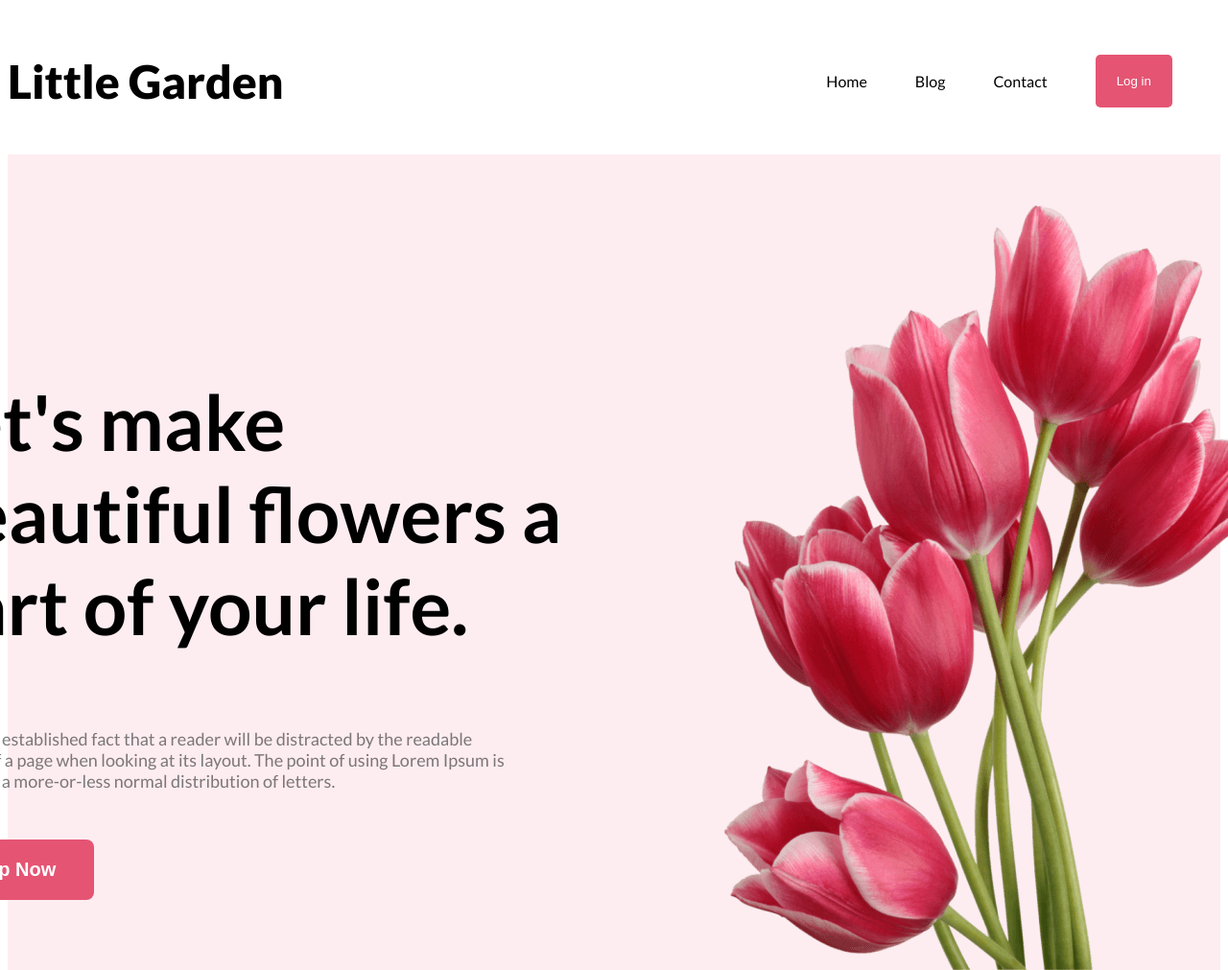
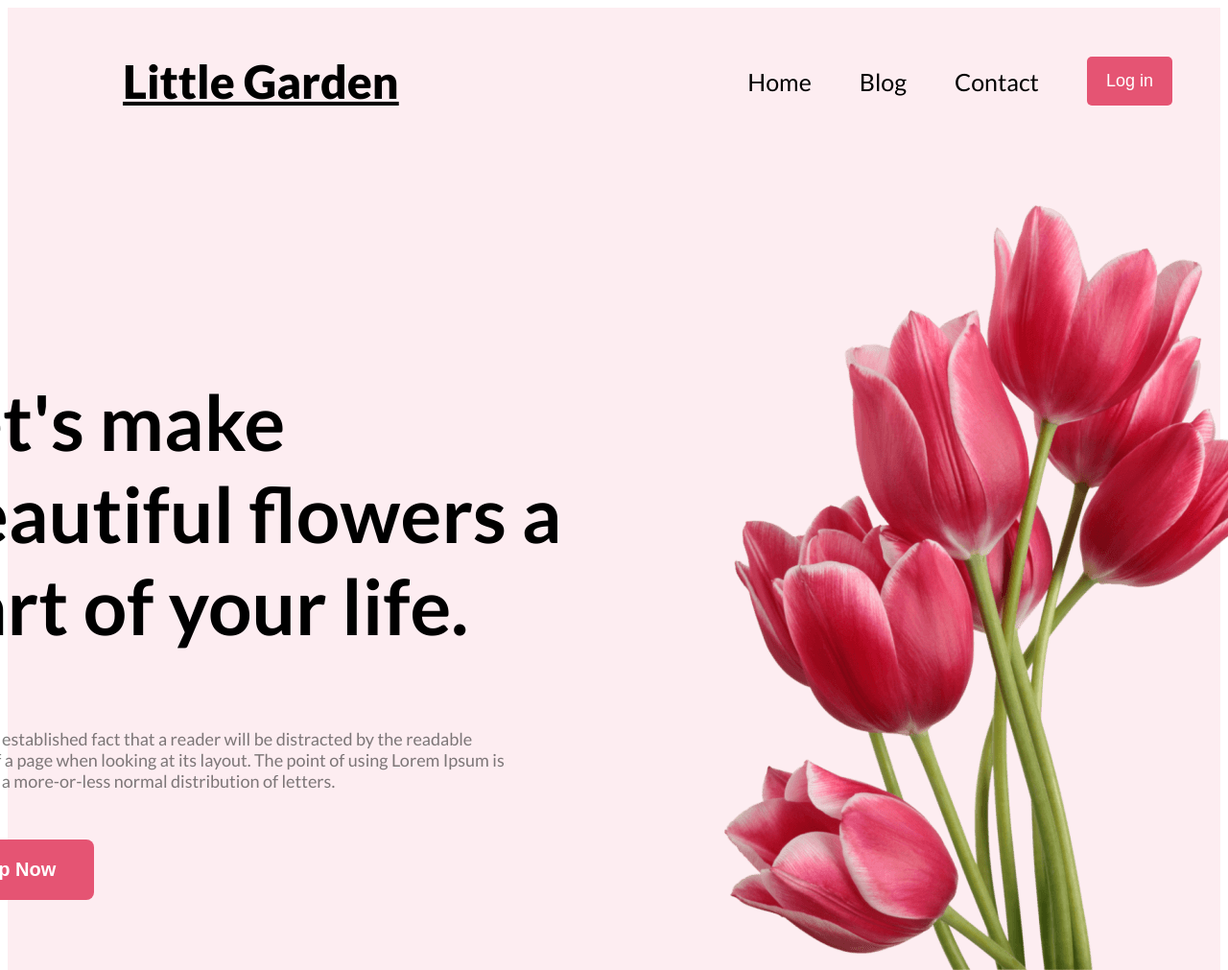
Before and after one commit to asif-hosain/FLOWER-SHOP, a plain HTML site: page index.html in a window 1280 px wide. Shown: the top 1011 px of the page at 96% size. Drawn offline with Linux system fonts and the light colour scheme.

Commit message:
nav alligned

```diff
--- a/styles.css
+++ b/styles.css
@@ -20,10 +20,14 @@ nav{
   display: flex;
   justify-content: space-between;
   align-items: center;
+  background: rgba(229, 84, 115, 0.10);
 }
 
 .nav_title{
+  text-align: center;
   font-size: 48px;
+  padding-left: 120px;
+  text-decoration: underline;
   font-weight: 800;
 }
 nav>ul{
@@ -31,6 +35,7 @@ nav>ul{
   align-items: center;
 }
 nav li{
+  font-size: 25px;
   list-style: none;
   margin-right: 50px;
 }
@@ -45,7 +50,9 @@ nav button{
   color: white;
   background-color: #e55473;
   border: none;
-  padding: 20px 22px;
+  padding: 15px 20px;
+  font-weight: 400;
+  font-size: 18px;
 }
 
 
```
